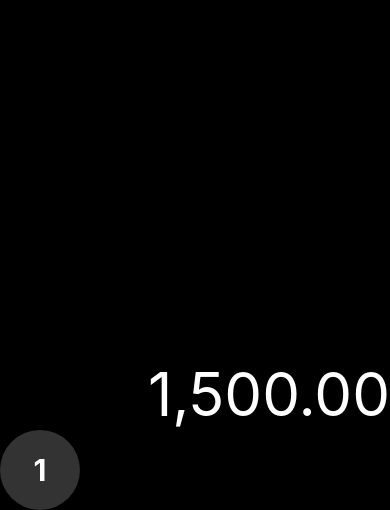
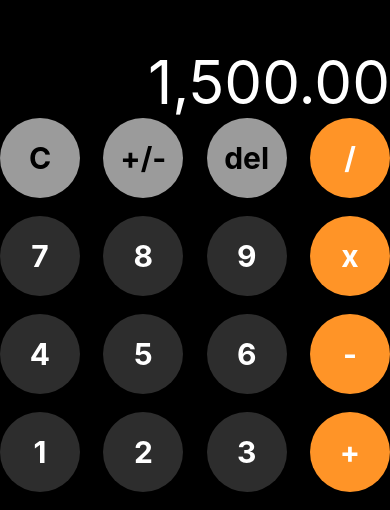
Before and after one commit to dcortesnet/Reactjs-native-ios-calculator-app, a React Native app: screen / in a window 390 px wide. Shown: the part 334-844 px from the top of the page. Built offline with nearby package versions, Linux system fonts and the light colour scheme.

Commit message:
:sparkles: feat: ButtonCal styles

```diff
--- /dev/null
+++ b/src/components/ButtonCal.tsx
@@ -0,0 +1,34 @@
+import React from 'react'
+import { StyleSheet, Text, View } from 'react-native'
+
+
+export interface Props {
+  text: string;
+  color: string;
+  backgroundColor: string;
+}
+
+const ButtonCal: React.FC<Props> = ({text, color, backgroundColor})  =>{
+  return (
+    <View style={[styles.button, {backgroundColor}]}>
+     <Text style={[styles.buttonText, {color}]}>{text}</Text>
+  </View>
+  )
+}
+
+const styles = StyleSheet.create({
+  button:{
+    height: 80,
+    width: 80,
+    borderRadius: 100,
+    justifyContent: 'center',
+    alignContent: 'center',
+    alignItems: 'center'
+  },
+  buttonText: {
+    fontSize: 30,
+    fontWeight: 'bold'
+  },
+});
+
+export default ButtonCal;
--- a/src/screens/CalculatorScreen.tsx
+++ b/src/screens/CalculatorScreen.tsx
@@ -1,16 +1,41 @@
 import { Text, View } from "react-native"
 import React from 'react';
 import styles from "../theme/AppTheme";
+import ButtonCal from "../components/ButtonCal";
 
 const CalculatorScreen = () => {
   return (
     <View style={styles.calculatorScreen}>
       <Text style={styles.resultText}>1,500.00</Text>
-      <View>
-      <View style={styles.button}>
-          <Text style={styles.buttonText}>1</Text>
-        </View>
+
+      <View style={styles.row}>
+        <ButtonCal text={'C'} color={'black'} backgroundColor={'#9B9B9B'}/>
+        <ButtonCal text={'+/-'} color={'black'} backgroundColor={'#9B9B9B'}/>
+        <ButtonCal text={'del'} color={'black'} backgroundColor={'#9B9B9B'}/>
+        <ButtonCal text={'/'} color={'white'} backgroundColor={'#FF9427'}/>
       </View>
+
+      <View style={styles.row}>
+        <ButtonCal text={'7'} color={'white'} backgroundColor={'#2D2D2D'}/>
+        <ButtonCal text={'8'} color={'white'} backgroundColor={'#2D2D2D'}/>
+        <ButtonCal text={'9'} color={'white'} backgroundColor={'#2D2D2D'}/>
+        <ButtonCal text={'x'} color={'white'} backgroundColor={'#FF9427'}/>
+      </View>
+
+      <View style={styles.row}>
+        <ButtonCal text={'4'} color={'white'} backgroundColor={'#2D2D2D'}/>
+        <ButtonCal text={'5'} color={'white'} backgroundColor={'#2D2D2D'}/>
+        <ButtonCal text={'6'} color={'white'} backgroundColor={'#2D2D2D'}/>
+        <ButtonCal text={'-'} color={'white'} backgroundColor={'#FF9427'}/>
+      </View>
+
+      <View style={styles.row}>
+        <ButtonCal text={'1'} color={'white'} backgroundColor={'#2D2D2D'}/>
+        <ButtonCal text={'2'} color={'white'} backgroundColor={'#2D2D2D'}/>
+        <ButtonCal text={'3'} color={'white'} backgroundColor={'#2D2D2D'}/>
+        <ButtonCal text={'+'} color={'white'} backgroundColor={'#FF9427'}/>
+      </View>
+
     </View>
   )
 }
--- a/src/theme/AppTheme.tsx
+++ b/src/theme/AppTheme.tsx
@@ -10,24 +10,15 @@ const styles = StyleSheet.create({
     flex: 1,
     justifyContent: 'flex-end'
   },
+  row: {
+    flexDirection: 'row',
+    justifyContent: 'space-between',
+    marginBottom: 18
+  },
   resultText: {
     color: 'white',
     fontSize: 60,
     textAlign: 'right'
-  },
-  button:{
-    height: 80,
-    width: 80,
-    borderRadius: 100,
-    backgroundColor: '#333333',
-    justifyContent: 'center',
-    alignContent: 'center',
-    alignItems: 'center'
-  },
-  buttonText: {
-    fontSize: 30,
-    color: 'white',
-    fontWeight: 'bold'
   }
 });
 
```
Also changed, not shown: src/components/ExampleComponent.tsx (deleted, +0 -10 lines).
